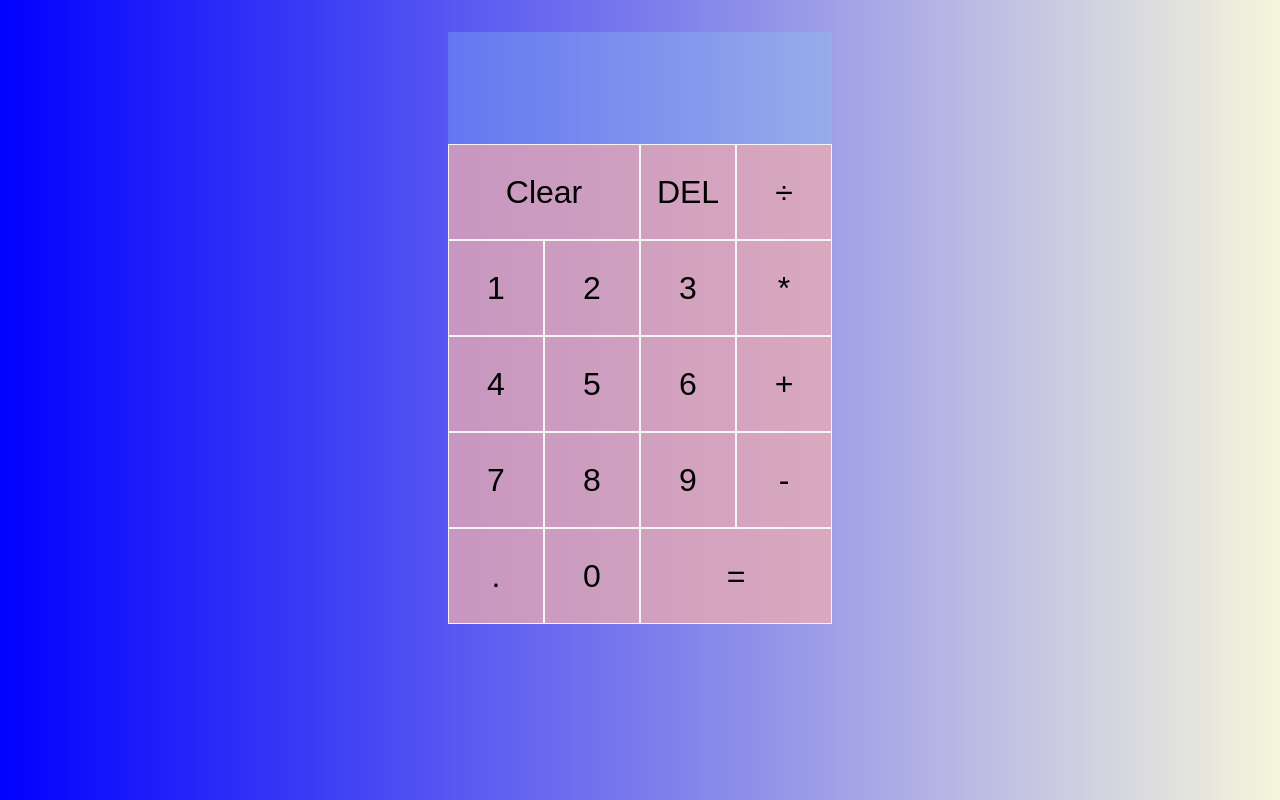
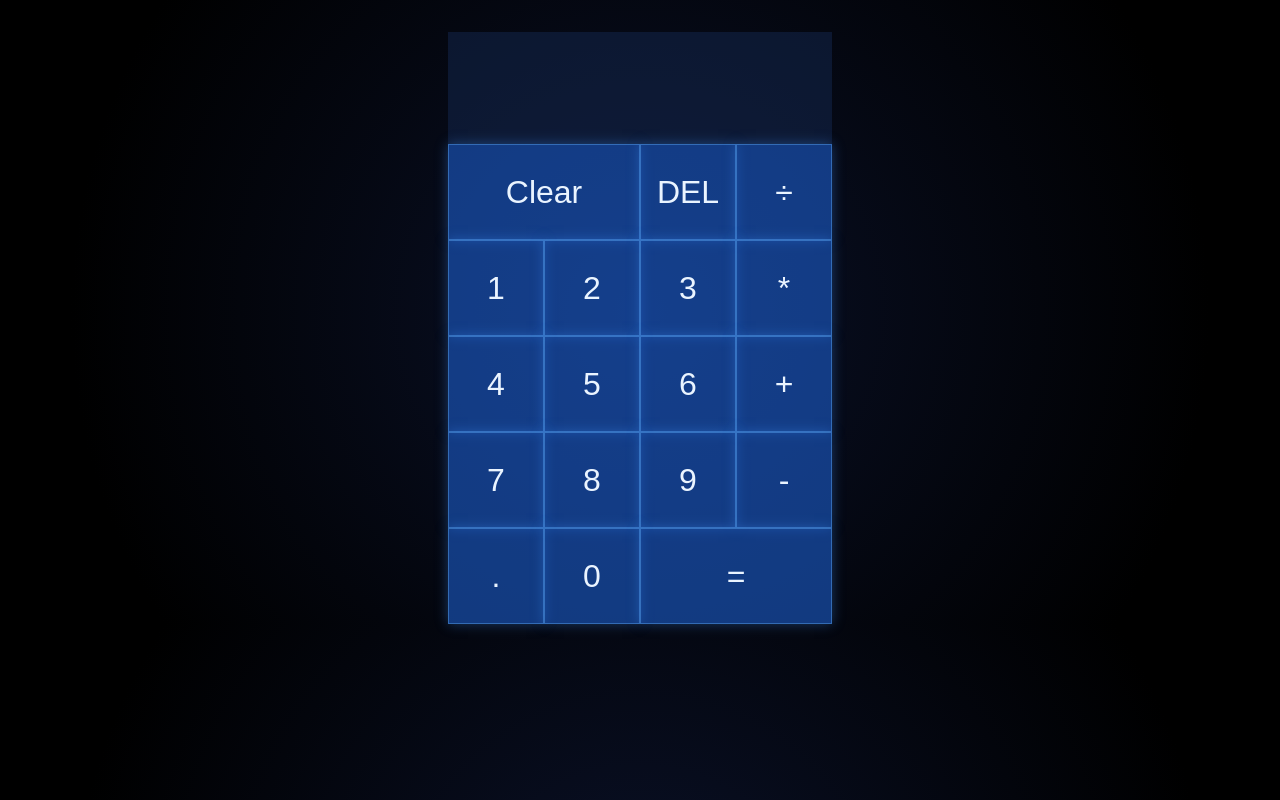
Before and after one commit to swathiy423/blue-calculator-, a React (Create React App) app: page / in a window 1280 px wide. Built offline with nearby package versions, Linux system fonts and the light colour scheme.

Commit message:
Update styles.css

```diff
--- a/src/styles.css
+++ b/src/styles.css
@@ -6,7 +6,7 @@
 
 body {
   margin: 0;
-  background: linear-gradient(to right, blue , beige);
+  background: radial-gradient(circle at center, #0a1128 0%, #000000 80%);
 }
 
 .calculator-grid {
@@ -20,14 +20,17 @@ body {
 .calculator-grid > button {
   cursor: pointer;
   font-size: 2rem;
-  border: 1px solid whitesmoke;
+  border: 1px solid rgba(100, 180, 255, 0.4);
   outline: none;
-  background-color: rgba(237, 172, 177, 0.75);
+  background-color: rgba(30, 100, 220, 0.55);
+  color: #eaf4ff;
+  box-shadow: 0 0 12px rgba(70, 150, 255, 0.35);
 }
 
 .calculator-grid > button:hover,
 .calculator-grid > button:focus {
-  background-color: rgba(255, 255, 255, 0.125);
+  background-color: rgba(70, 160, 255, 0.4);
+  box-shadow: 0 0 20px rgba(100, 180, 255, 0.6);
 }
 
 .span-two {
@@ -36,7 +39,7 @@ body {
 
 .output {
   grid-column: 1 / -1;
-  background-color: rgba(135, 206, 235, 0.28);
+  background-color: rgba(20, 40, 80, 0.5);
   display: flex;
   flex-direction: column;
   align-items: flex-end;
@@ -50,11 +53,11 @@ body {
 }
 
 .output .previous-operand {
-  color: black;
+  color: rgba(200, 220, 255, 0.7);
   font-size: 1.5rem;
 }
 
 .output .current-operand {
-  color: black;
+  color: #eaf4ff;
   font-size: 2.5rem;
 }
```
